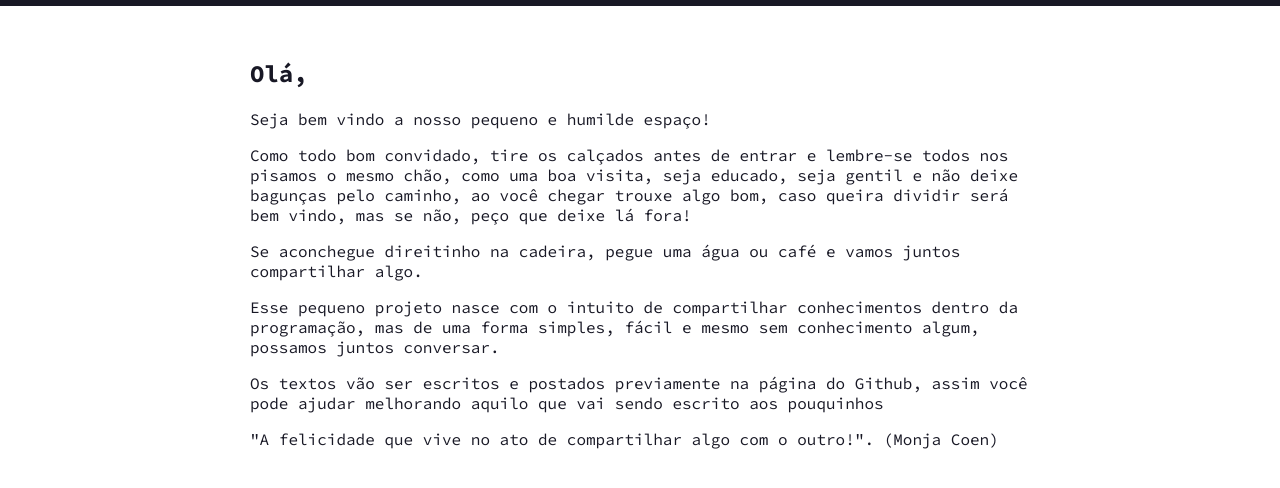
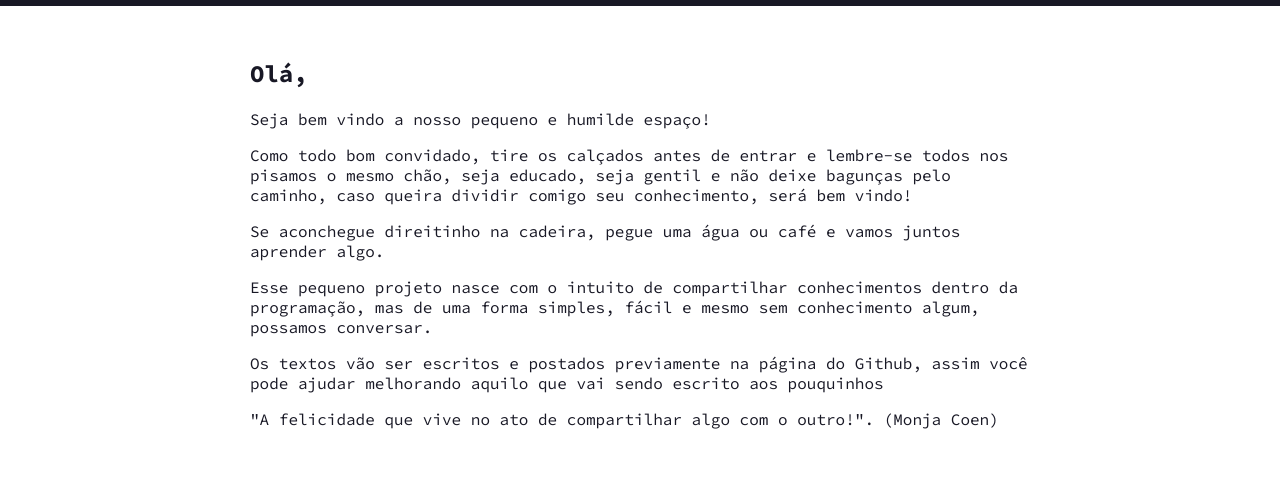
Before and after one commit to nfoj/foj-dev-br, a plain HTML site: page index.html in a window 1280 px wide. Shown: the part 42-530 px from the top of the page. Drawn offline with Linux system fonts and the light colour scheme.

Commit message:
update texto

```diff
--- a/index.html
+++ b/index.html
@@ -1,4 +1,4 @@
-<html lang="en">
+<html lang="pt-br">
 
 <head>
     <meta charset="UTF-8">
@@ -38,15 +38,15 @@
         <p>Seja bem vindo a nosso pequeno e humilde espaço!</p>
 
         <p>
-            Como todo bom convidado, tire os calçados antes de entrar e lembre-se todos nos pisamos o mesmo chão, como uma boa visita, seja educado, seja gentil e não deixe bagunças pelo caminho, ao você chegar trouxe algo bom, caso queira dividir será bem vindo, mas se não, peço que deixe lá fora!
+            Como todo bom convidado, tire os calçados antes de entrar e lembre-se todos nos pisamos o mesmo chão, seja educado, seja gentil e não deixe bagunças pelo caminho, caso queira dividir comigo seu conhecimento, será bem vindo!
         </p>
 
         <p>
-            Se aconchegue direitinho na cadeira, pegue uma água ou café e vamos juntos compartilhar algo.
+            Se aconchegue direitinho na cadeira, pegue uma água ou café e vamos juntos aprender algo.
         </p>
 
         <p>
-            Esse pequeno projeto nasce com o intuito de compartilhar conhecimentos dentro da programação, mas de uma forma simples, fácil e mesmo sem conhecimento algum, possamos juntos conversar.
+            Esse pequeno projeto nasce com o intuito de compartilhar conhecimentos dentro da programação, mas de uma forma simples, fácil e mesmo sem conhecimento algum, possamos conversar.
         </p>
 
         <p>
```
